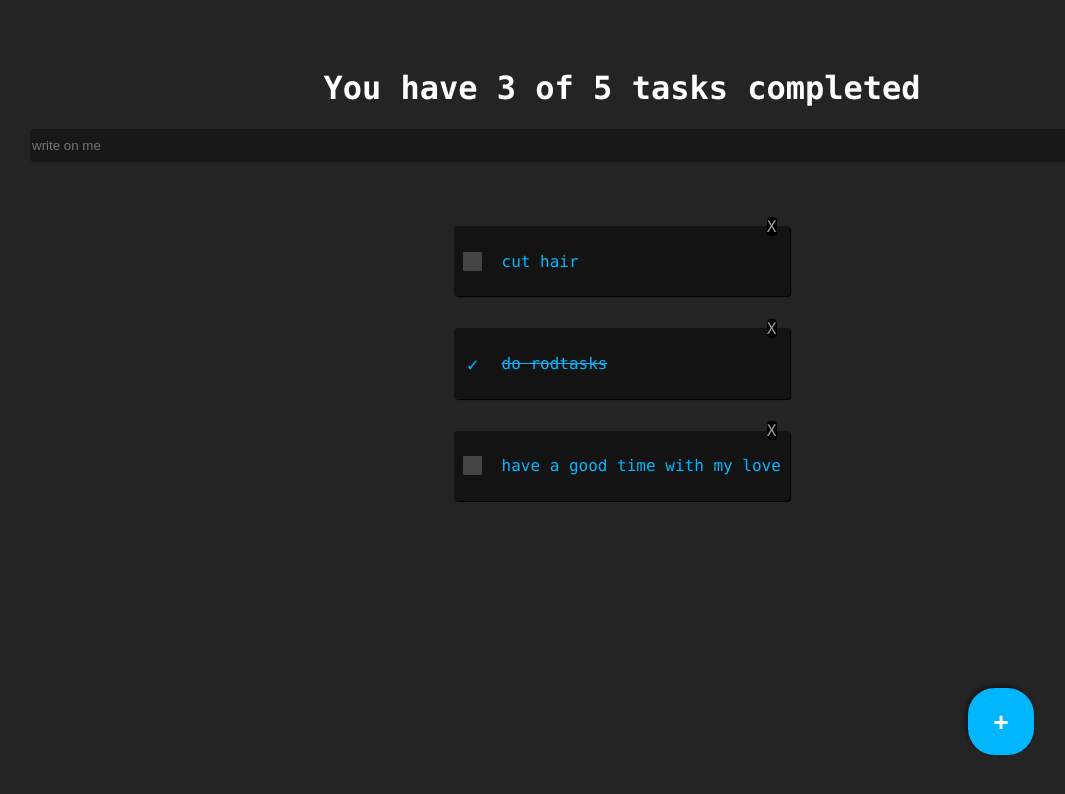
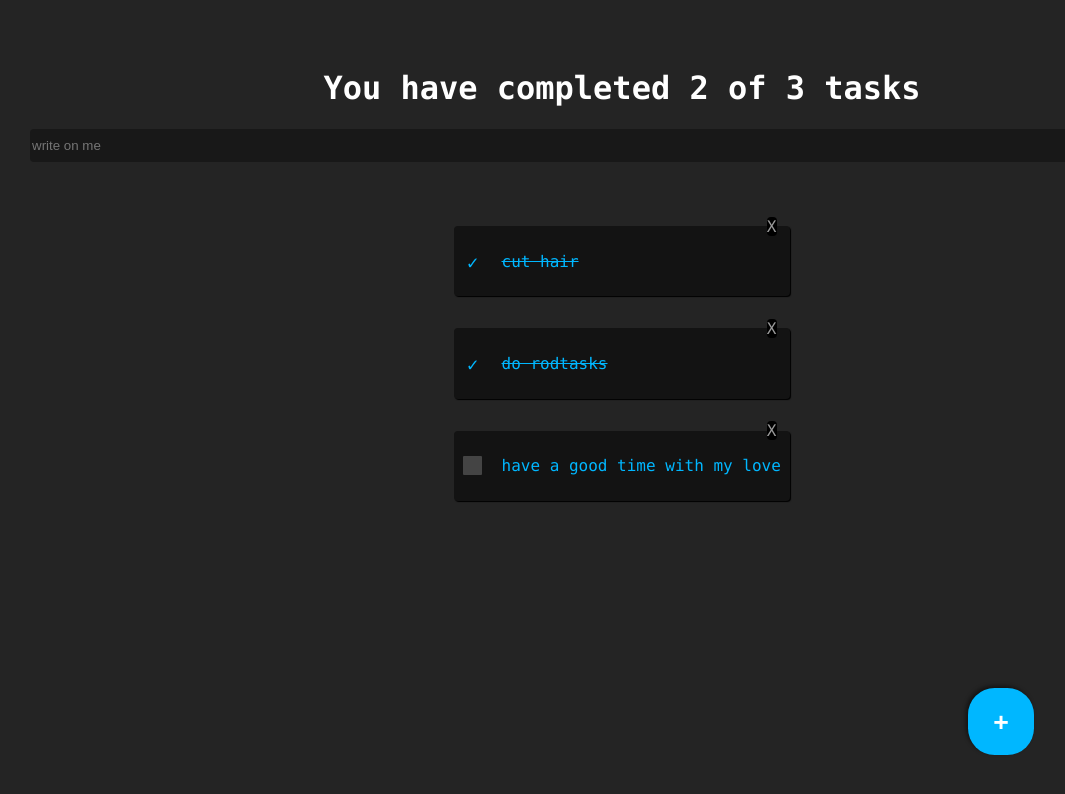
Before and after one commit to Heladit000/Rodtasks, a React (Create React App) app: page / in a window 1280 px wide. Shown: the top 794 px of the page, without its empty margins (18-1083 px from the left). Built offline with nearby package versions, Linux system fonts and the light colour scheme.

Commit message:
:sparkles: Controlling the state

```diff
--- a/src/App.js
+++ b/src/App.js
@@ -1,7 +1,7 @@
 //import logo from './logo.svg';
 import './style/App.css';
 
-import React from "react";
+import React, { useState } from "react";
 import TasksCounter from "./components/tasksCounter";
 import TasksSearch from "./components/tasksSearch";
 import TasksList from "./containers/tasksList";
@@ -9,24 +9,38 @@ import TaskCard from "./containers/tasksList/taskCard";
 import CreateTaskButton from './components/createTaskButton';
 
 
-const tasks = [
-  {text: "cut hair", completed: false},
-  {text: "do rodtasks", completed: true},
-  {text: "have a good time with my love", completed: false},
+const defaultTasks = [
+  { text: "cut hair", completed: true },
+  { text: "do rodtasks", completed: true },
+  { text: "have a good time with my love", completed: false },
 ]
 
 
 function App() {
+
+  const [tasks, setTasks] = useState(defaultTasks);
+
+  const [searchList, setSearchList] = useState(tasks);
+
+  const completedTasks = tasks.filter(task => task.completed);
+
   return (
     <div className="tasks-container">
-      <TasksCounter/>
-      <TasksSearch/>
+      <TasksCounter allTasks={tasks.length} completedTasks={completedTasks.length} />
+      <TasksSearch tasks={tasks} setSearchList={setSearchList} />
       <TasksList>
-        {tasks.map((task)=>(
-          <TaskCard text={task.text} completed={task.completed}/>
-        ))}
+        {
+          searchList.length === 0 ?
+            <h1>Not Found</h1>
+            :
+            searchList.map((task) => (
+              <TaskCard key={task.text} text={task.text} completed={task.completed} tasks={tasks} searchList={searchList} setTasks={setTasks} setSearchList={setSearchList}/>
+            ))
+
+        }
+
       </TasksList>
-      <CreateTaskButton/>
+      <CreateTaskButton />
     </div>
   );
 }
--- a/src/components/tasksCounter/index.jsx
+++ b/src/components/tasksCounter/index.jsx
@@ -1,9 +1,9 @@
 import React from "react";
 
-const TasksCounter = () => {
+const TasksCounter = ({allTasks,completedTasks}) => {
   return (
     <div>
-      <h1>You have 3 of 5 tasks completed</h1>
+      <h1>You have completed {completedTasks} of {allTasks} tasks</h1>
     </div>
   );
 };
--- a/src/components/tasksSearch/index.jsx
+++ b/src/components/tasksSearch/index.jsx
@@ -1,10 +1,34 @@
 import React from "react";
-import "./style/TasksSearch.css"
+import { useState } from "react";
+import "./style/TasksSearch.css";
 
-const TasksSearch = () => {
+const TasksSearch = ({ tasks, setSearchList }) => {
+  const [searchValue, setSearchValue] = useState("");
+
+  const handleSearch = (e) => {
+    if (e.target.value === 0) {
+      setSearchList(tasks);
+    } else {
+      setSearchValue(e.target.value);
+
+      const filterTasks = tasks.filter((task) => {
+        const convertedText = task.text.toLowerCase();
+        const convertedValue = e.target.value.toLowerCase();
+
+        return convertedText.includes(convertedValue);
+      });
+
+      setSearchList(filterTasks);
+    }
+  };
+
   return (
     <div className="tasksSearch">
-      <input placeholder="write on me" />
+      <input
+        value={searchValue}
+        onChange={handleSearch}
+        placeholder="write on me"
+      />
     </div>
   );
 };
--- a/src/containers/tasksList/taskCard/index.jsx
+++ b/src/containers/tasksList/taskCard/index.jsx
@@ -1,17 +1,71 @@
-import React from 'react';
+import React from "react";
 
-import "./style/TaskCard.css"
+import "./style/TaskCard.css";
 
-const TaskCard = (props) => {
-    return (
-        <div className="taskCard">
-            <span className={`taskCard-checkbox ${props.completed && "taskCard-checkbox-completed"}`}>
-                <h3 className={`taskCard-checkbox__check ${props.completed && "taskCard-checkbox__check-completed"}`}>✓</h3>
-            </span>
-            <p className={props.completed && "taskCard__text-completed"}>{props.text}</p>
-            <span className="taskCard__deleteButton">X</span>
-        </div>
+const TaskCard = ({
+  text,
+  completed,
+  tasks,
+  searchList,
+  setTasks,
+  setSearchList,
+}) => {
+  const handleDelete = () => {
+    const indexFilterTask = tasks.findIndex((task) => task.text === text);
+    const indexFilterSearchTask = searchList.findIndex(
+      (task) => task.text === text
     );
+
+    const copyTasks = [...tasks];
+    const copySearchList = [...searchList];
+
+    copyTasks.splice(indexFilterTask, 1);
+    copySearchList.splice(indexFilterSearchTask, 1);
+
+    setTasks(copyTasks);
+    setSearchList(copySearchList);
+  };
+
+  const handleComplete = () => {
+    const indexFilterTask = tasks.findIndex((task) => task.text === text);
+    const indexFilterSearchTask = searchList.findIndex(
+      (task) => task.text === text
+    );
+
+    const copyTasks = [...tasks];
+    const copySearchList = [...searchList];
+
+    copyTasks[indexFilterTask].completed = true;
+    copySearchList[indexFilterSearchTask].completed = true;
+
+    setTasks(copyTasks);
+    setSearchList(copySearchList);
+  };
+
+  return (
+    <div className="taskCard">
+      <span
+        className={`taskCard-checkbox ${
+          completed ? "taskCard-checkbox-completed" : undefined
+        }`}
+      >
+        <h3
+          className={`taskCard-checkbox__check ${
+            completed ? "taskCard-checkbox__check-completed" : undefined
+          }`}
+          onClick={handleComplete}
+        >
+          ✓
+        </h3>
+      </span>
+      <p className={completed ? "taskCard__text-completed" : undefined}>
+        {text}
+      </p>
+      <span className="taskCard__deleteButton" onClick={handleDelete}>
+        X
+      </span>
+    </div>
+  );
 };
 
 export default TaskCard;
```
Also changed, not shown: src/components/tasksSearch/style/TasksSearch.css (line endings or trailing spaces).
